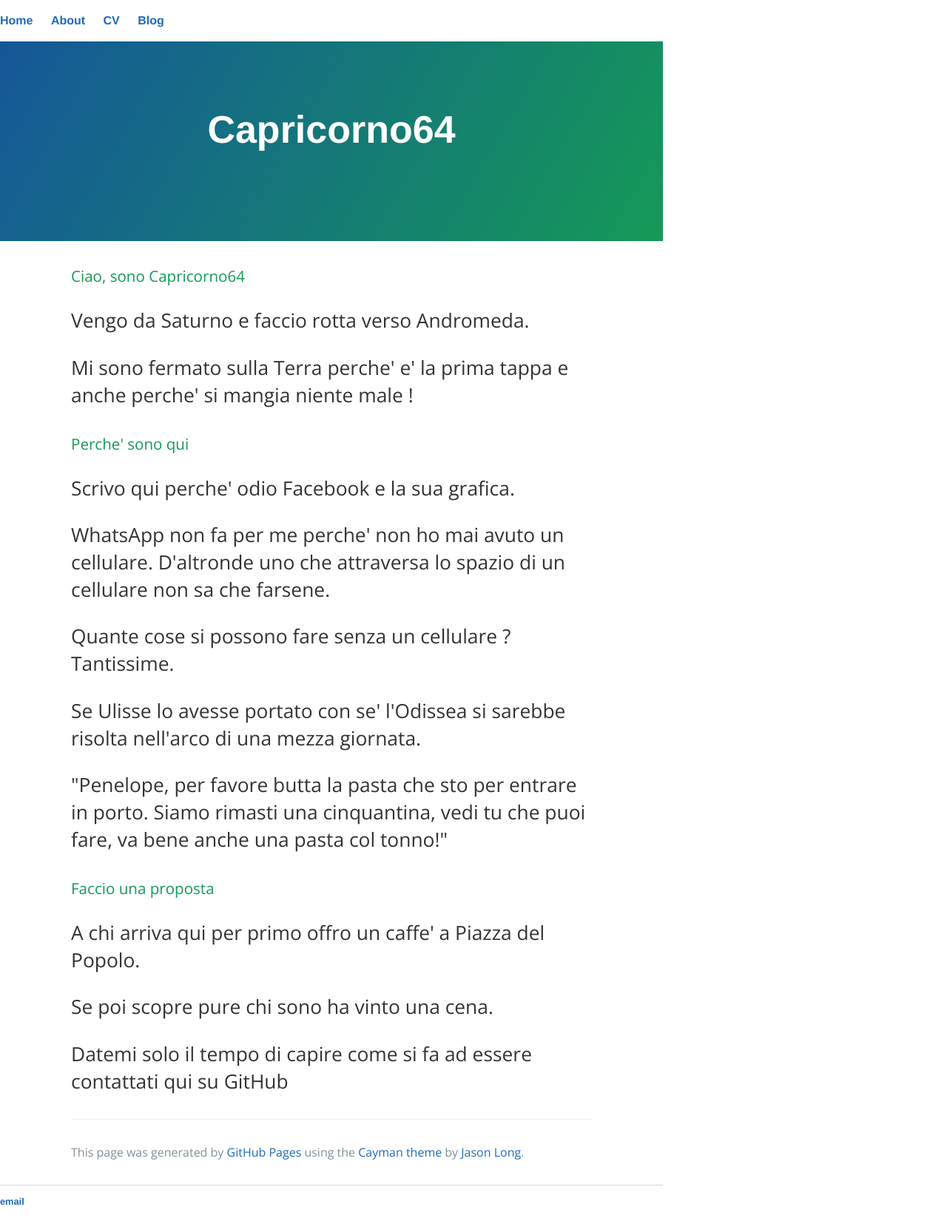
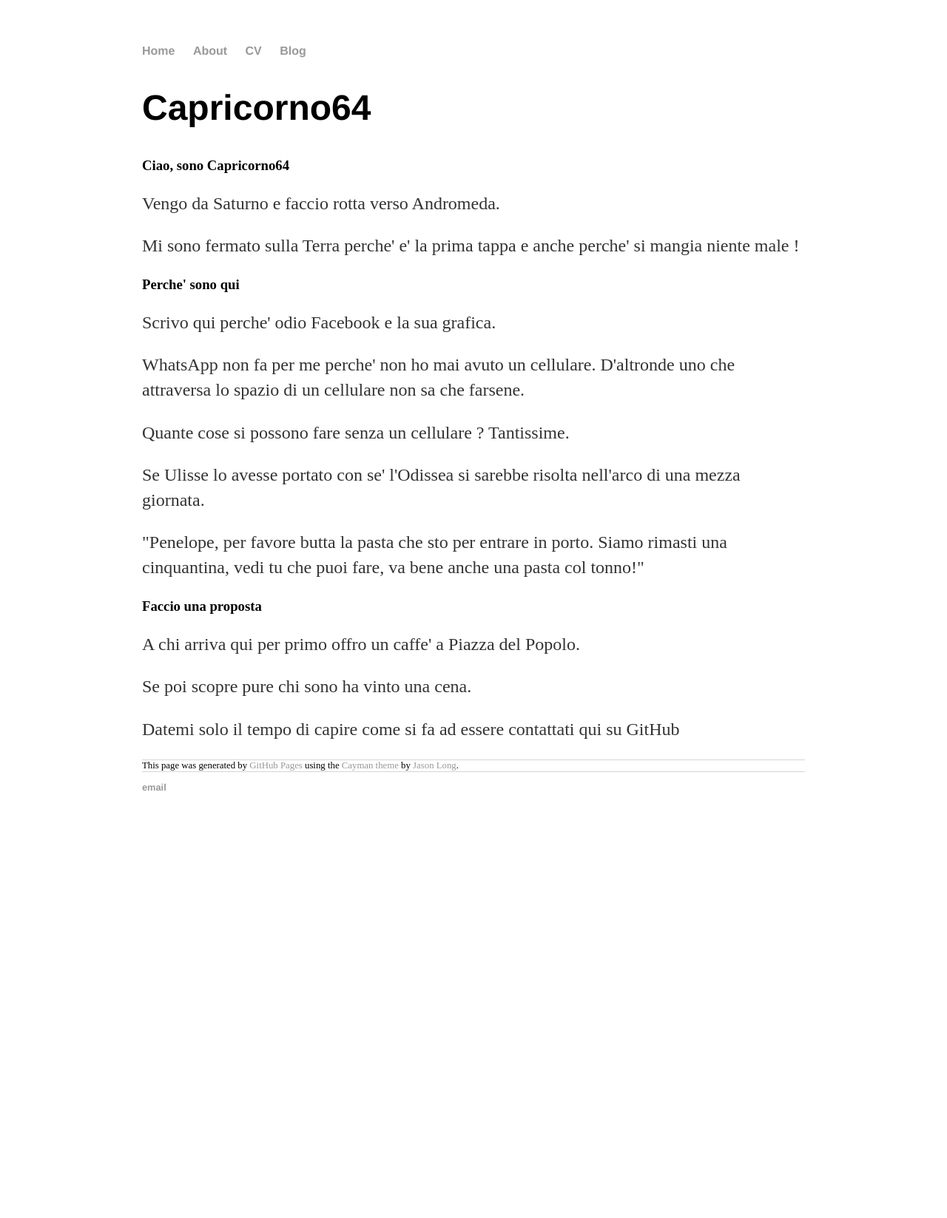
Before and after one commit to capricorno64/capricorno64.github.io, a Jekyll site: the page built from index.html, in a window 1280 px wide. Shown: the whole page at 74% size. Built offline with Jekyll 4.4.1, drawn with Linux system fonts in a browser that asks for light colours; after the commit the page ends 1132 px from its top, so only the background shows below that.

Commit message:
Update index.html

```diff
--- a/index.html
+++ b/index.html
@@ -4,15 +4,6 @@
 ---
 <!DOCTYPE html>
 <html lang="en-us">
-  <head>
-    <meta charset="UTF-8">
-    <title></title>
-    <meta name="viewport" content="width=device-width, initial-scale=1">
-    <link rel="stylesheet" type="text/css" href="stylesheets/normalize.css" media="screen">
-    <link href='https://fonts.googleapis.com/css?family=Open+Sans:400,700' rel='stylesheet' type='text/css'>
-    <link rel="stylesheet" type="text/css" href="stylesheets/stylesheet.css" media="screen">
-    <link rel="stylesheet" type="text/css" href="stylesheets/github-light.css" media="screen">
-  </head>
   <body>
     <section class="page-header">
       <h1 class="project-name">Capricorno64</h1>
```
